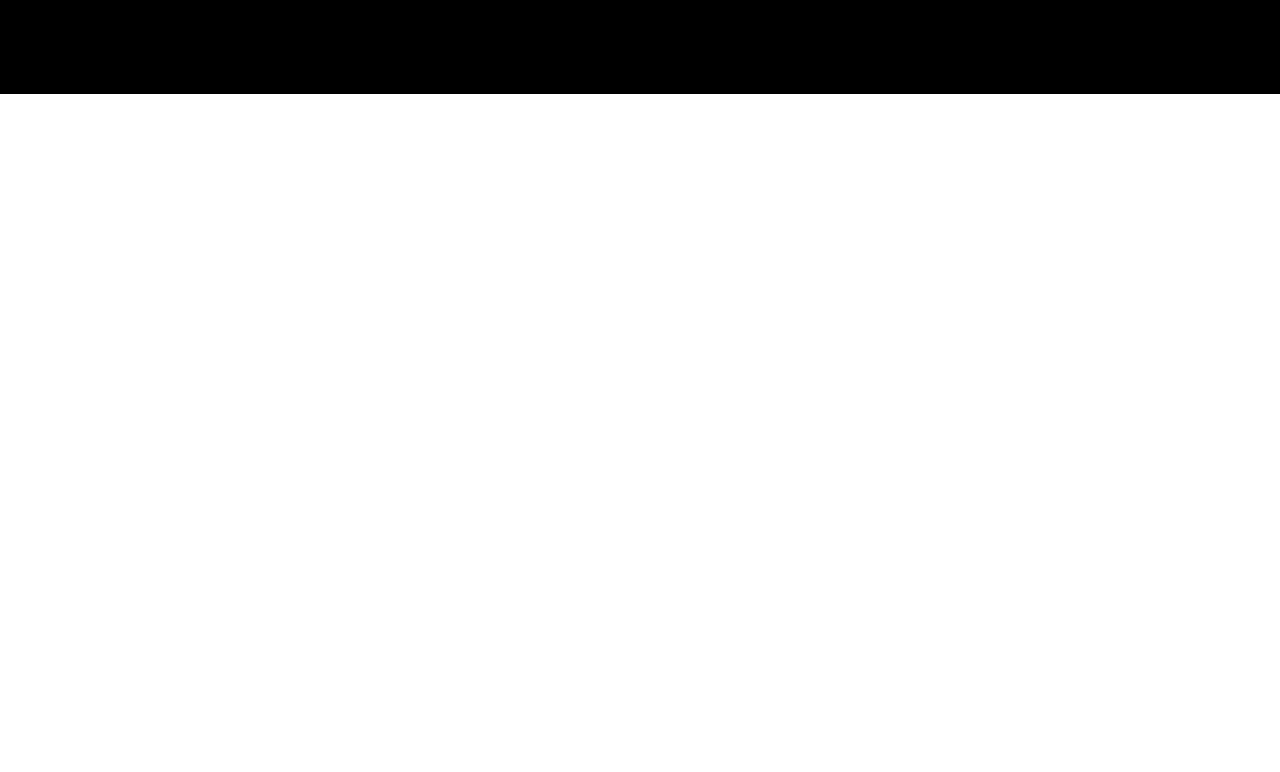
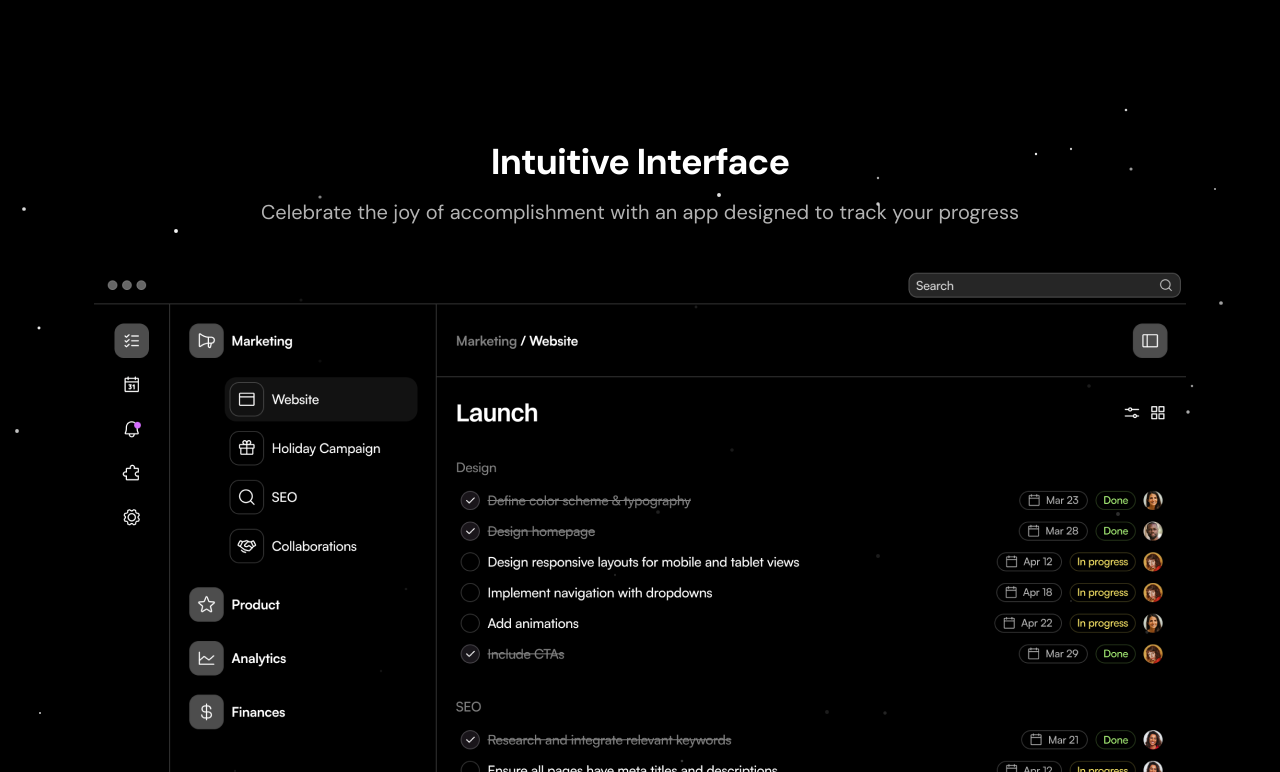
Before and after one commit to Aviral3501/landing_page_sass01, a Next.js app: page / in a window 1280 px wide. Shown: the part 1648-2420 px from the top of the page. Before the commit the page ends 1742 px from the top, so only its background shows below. Built offline with nearby package versions, Linux system fonts and the light colour scheme.

Commit message:
Product page done

```diff
--- a/src/app/globals.css
+++ b/src/app/globals.css
@@ -13,7 +13,7 @@
 
 @keyframes slideIn {
   from {
-    transform: translateY(-10px);
+    transform: translateY(20px);
     opacity: 0;
   }
   to {
@@ -102,3 +102,30 @@
   animation: scroll 20s linear infinite;
   will-change: transform;
 }
+
+@keyframes zoomIn {
+  from {
+    transform: scale(0.9);
+    opacity: 0;
+  }
+  to {
+    transform: scale(1);
+    opacity: 1;
+  }
+}
+
+.animate-fade-in {
+  animation: fadeIn 1s ease-in-out;
+}
+
+.animate-slide-in {
+  animation: slideIn 1s ease-in-out;
+}
+
+.animate-zoom-in {
+  animation: zoomIn 1s ease-in-out;
+}
+
+.opacity-0 {
+  opacity: 0;
+}
--- a/src/components/ProductShowcase.tsx
+++ b/src/components/ProductShowcase.tsx
@@ -1,5 +1,73 @@
+"use client"
+import Image from "next/image";
 import appScreen from "../assets/images/app-screen.png";
+import useIntersectionObserver from "./useIntersectionObserver";
 
 export const ProductShowcase = () => {
-  return null;
+  const [ref, isIntersecting] = useIntersectionObserver({
+    threshold: 0.7, // 70% of the component must be visible
+  });
+
+  return (
+    <div className="relative text-white bg-black py-12 overflow-hidden">
+      {/* Star background */}
+      <div className="absolute inset-0 pointer-events-none z-0">
+        {[...Array(50)].map((_, index) => (
+          <div
+            key={index}
+            className="absolute w-1 h-1 bg-white rounded-full"
+            style={{
+              top: `${Math.random() * 100}%`,
+              left: `${Math.random() * 100}%`,
+              opacity: Math.random() * 0.5 + 0.5,
+              transform: `scale(${Math.random() * 0.5 + 0.5})`,
+            }}
+          ></div>
+        ))}
+      </div>
+      <div className="container mx-auto px-6 relative z-10">
+        <div ref={ref} className="text-center">
+          <h2 className={`text-3xl sm:text-4xl font-bold tracking-tight ${isIntersecting ? "animate-fade-in" : "opacity-0"}`}>
+            Intuitive Interface
+          </h2>
+          <p className={`text-xl text-white/70 mt-4 ${isIntersecting ? "animate-slide-in" : "opacity-0"}`}>
+            Celebrate the joy of accomplishment with an app designed to track your progress
+          </p>
+        </div>
+        <div className={`mt-10 flex justify-center ${isIntersecting ? "animate-zoom-in" : "opacity-0"}`}>
+          <Image src={appScreen} alt="appScreen" className="rounded-lg shadow-lg" />
+        </div>
+      </div>
+    </div>
+  );
 };
+
+
+// "use client"
+// import Image from "next/image";
+// import appScreen from "../assets/images/app-screen.png";
+// import useIntersectionObserver from "./useIntersectionObserver";
+
+// export const ProductShowcase = () => {
+//   const [ref, isIntersecting] = useIntersectionObserver({
+//     threshold: 0.7, // 50% of the component must be visible
+//   });
+
+//   return (
+//     <div className="text-white bg-black py-12">
+//       <div className="container mx-auto px-6">
+//         <div ref={ref} className="text-center">
+//           <h2 className={`text-3xl sm:text-4xl font-bold tracking-tight ${isIntersecting ? "animate-fade-in" : "opacity-0"}`}>
+//             Intuitive Interface
+//           </h2>
+//           <p className={`text-xl text-white/70 mt-4 ${isIntersecting ? "animate-slide-in" : "opacity-0"}`}>
+//             Celebrate the joy of accomplishment with an app designed to track your progress
+//           </p>
+//         </div>
+//         <div className={`mt-10 flex justify-center ${isIntersecting ? "animate-zoom-in" : "opacity-0"}`}>
+//           <Image src={appScreen} alt="appScreen" className="rounded-lg shadow-lg" />
+//         </div>
+//       </div>
+//     </div>
+//   );
+// };
--- /dev/null
+++ b/src/components/useIntersectionObserver.ts
@@ -0,0 +1,32 @@
+import { useEffect, useRef, useState, MutableRefObject } from 'react';
+// the fade in effect of the image in landing effect
+
+const useIntersectionObserver = (options: IntersectionObserverInit): [MutableRefObject<HTMLDivElement | null>, boolean] => {
+  const ref = useRef<HTMLDivElement>(null);
+  const [isIntersecting, setIsIntersecting] = useState(false);
+
+  useEffect(() => {
+    const observer = new IntersectionObserver(([entry]) => {
+      if (entry.isIntersecting) {
+        setTimeout(() => {
+          setIsIntersecting(true);
+        }, 800); // Delay of 300ms before setting isIntersecting to true
+        observer.unobserve(ref.current!);
+      }
+    }, options);
+
+    if (ref.current) {
+      observer.observe(ref.current);
+    }
+
+    return () => {
+      if (ref.current) {
+        observer.unobserve(ref.current);
+      }
+    };
+  }, [options]);
+
+  return [ref, isIntersecting];
+};
+
+export default useIntersectionObserver;
```
